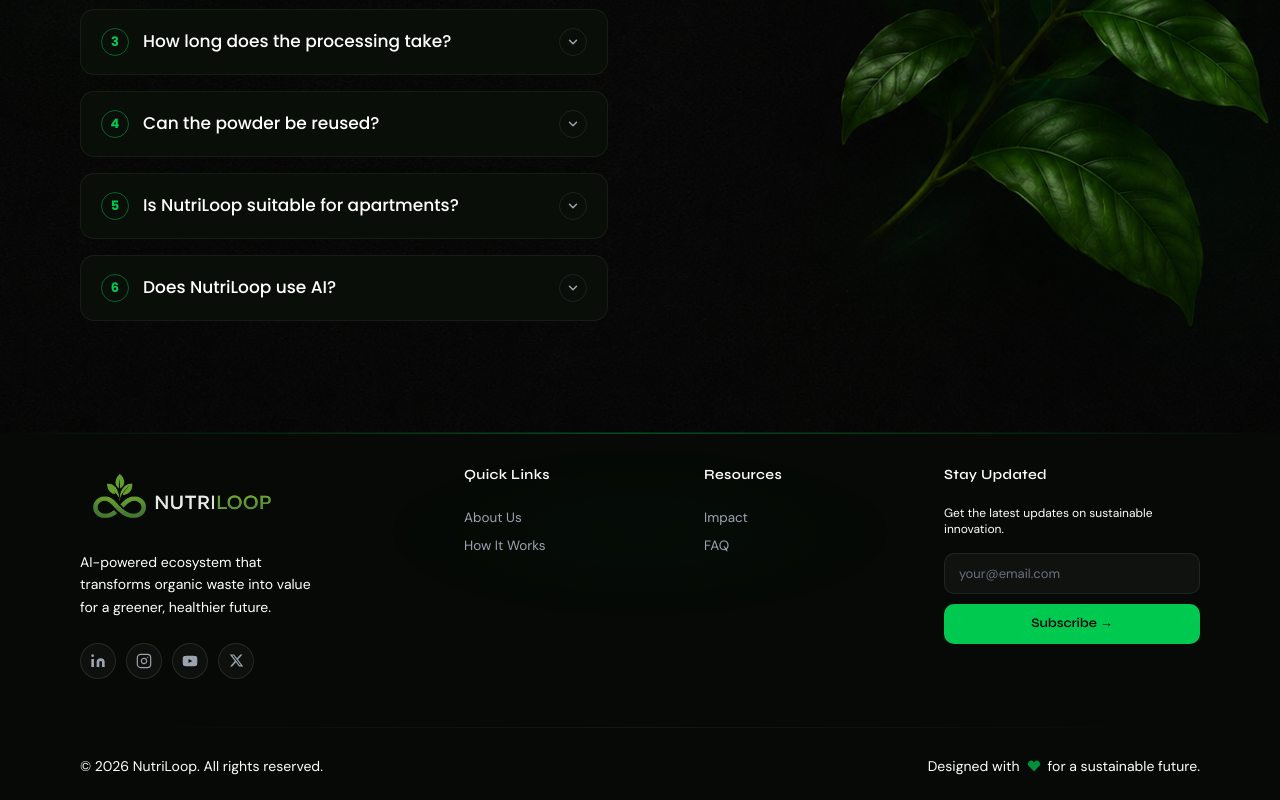
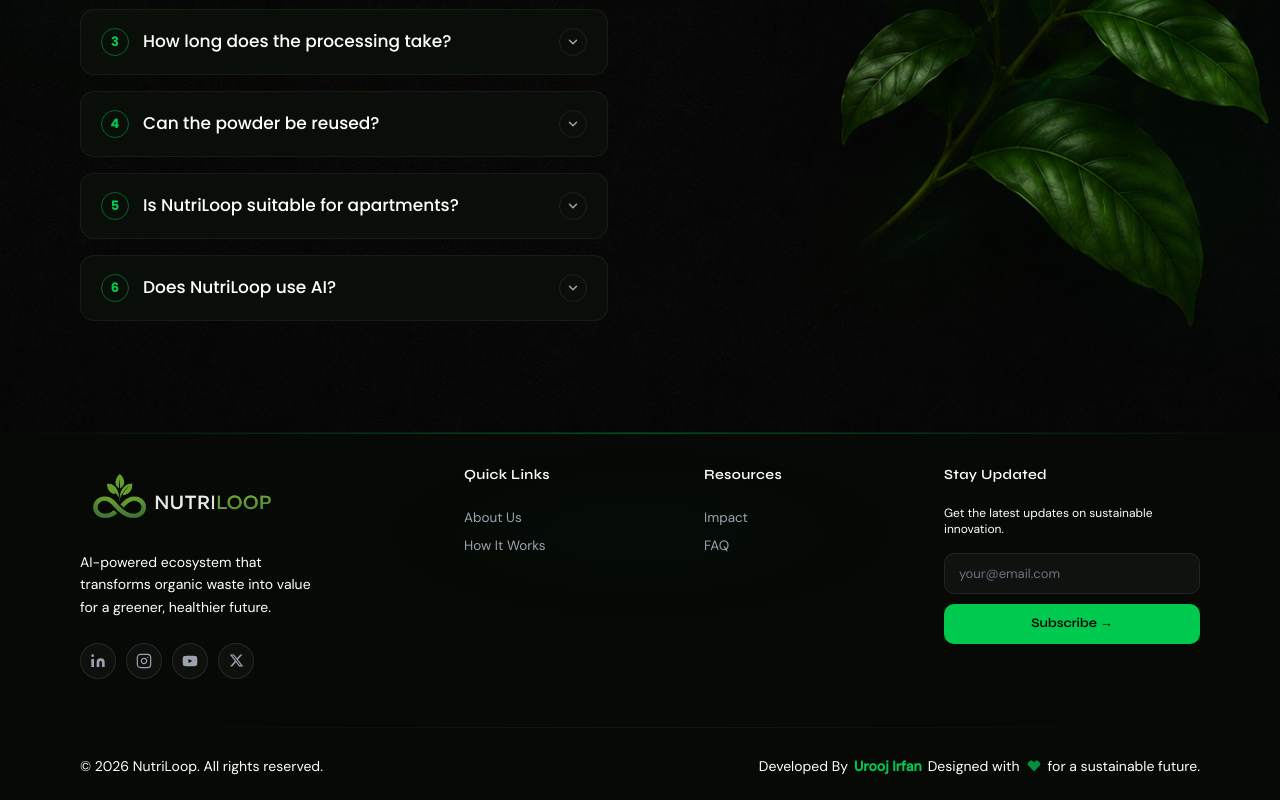
Before and after one commit to umarprogrammer19/Nutriloop, a Next.js app: page / in a window 1280 px wide. Shown: the part 3883-4683 px from the top of the page. Built offline with nearby package versions, Linux system fonts and the light colour scheme; no server answers.

Commit message:
Final Changes Pushed

```diff
--- a/src/components/layout/footer.tsx
+++ b/src/components/layout/footer.tsx
@@ -270,7 +270,7 @@ export default function Footer() {
                         </p>
 
                         <div className="flex items-center justify-center gap-1.5 text-sm text-white">
-                            Designed with
+                            Developed By <span className="text-[rgba(0,201,80)] font-bold">Urooj Irfan </span> Designed with
                             <svg width="14" height="14" viewBox="0 0 24 24" fill="rgba(0,201,80,0.7)" style={{ margin: "0 1px" }}>
                                 <path d="M20.84 4.61a5.5 5.5 0 0 0-7.78 0L12 5.67l-1.06-1.06a5.5 5.5 0 0 0-7.78 7.78l1.06 1.06L12 21.23l7.78-7.78 1.06-1.06a5.5 5.5 0 0 0 0-7.78z" />
                             </svg>
```
